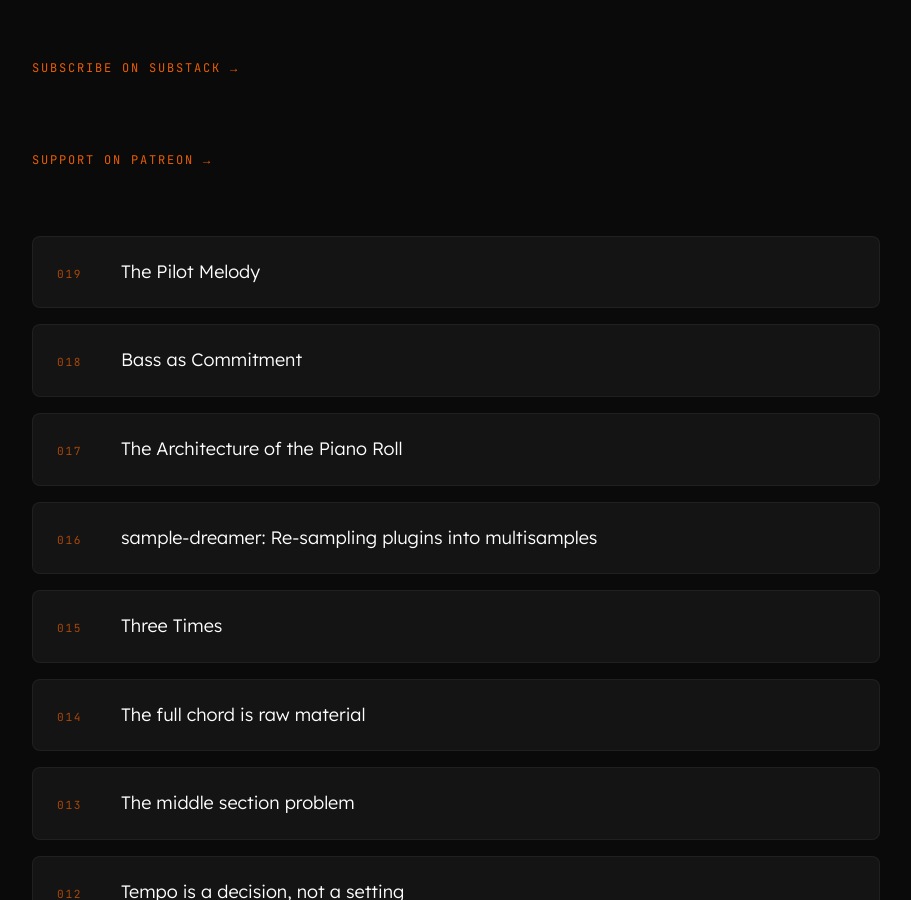
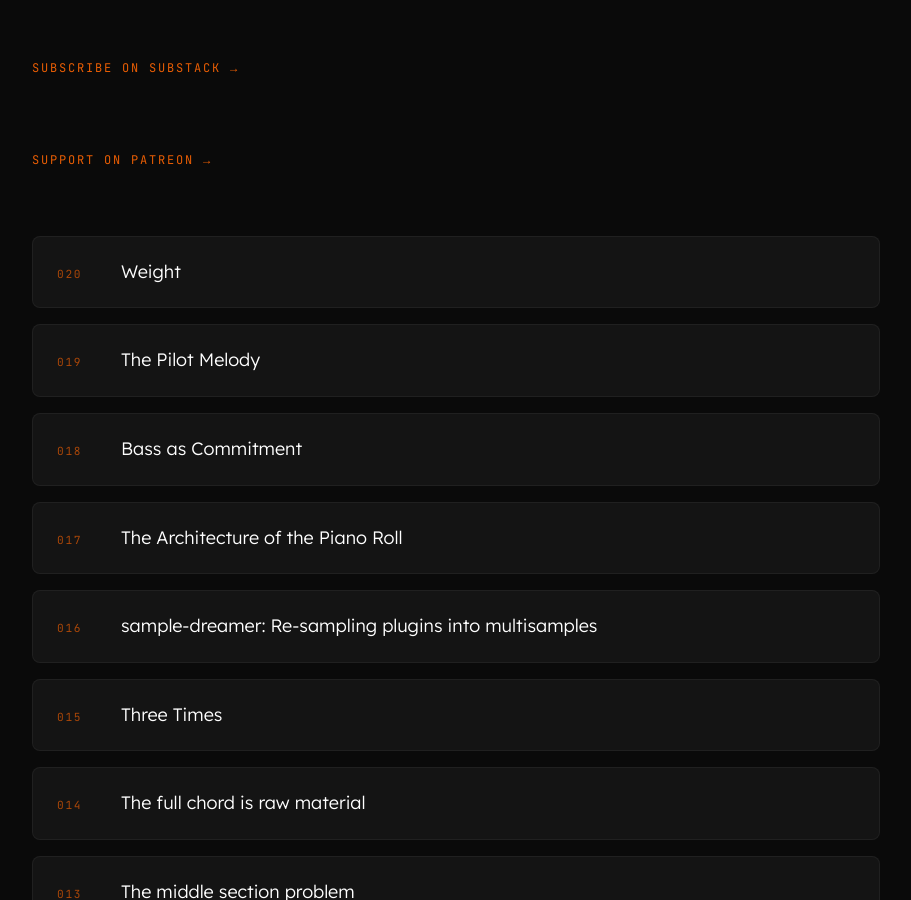
Before and after one commit to folk-sequence/folk-sequence.github.io, a Jekyll site: the page built from index.md, in a window 1280 px wide and 900 px high, scrolled down 582 px. Shown: the whole window, without its empty margins (184-1095 px from the left). Built offline with Jekyll 4.4.1, drawn with Linux system fonts in a browser that asks for light colours.

Commit message:
Add episode 020 to homepage

```diff
--- a/index.md
+++ b/index.md
@@ -13,6 +13,7 @@ description: "Companion essays for the Folk Sequence daily Bitwig music producti
 <p class="intro-watch"><a href="https://www.patreon.com/cw/FolkSequence" target="_blank" rel="noopener">Support on Patreon →</a></p>
 
 <ul class="episode-list">
+  <li><a href="/020-weight/"><span class="ep-num">020</span><span class="ep-title">Weight</span></a></li>
   <li><a href="/019-the-pilot-melody/"><span class="ep-num">019</span><span class="ep-title">The Pilot Melody</span></a></li>
   <li><a href="/018-bass-as-commitment/"><span class="ep-num">018</span><span class="ep-title">Bass as Commitment</span></a></li>
   <li><a href="/017-the-architecture-of-the-piano-roll/"><span class="ep-num">017</span><span class="ep-title">The Architecture of the Piano Roll</span></a></li>
```
